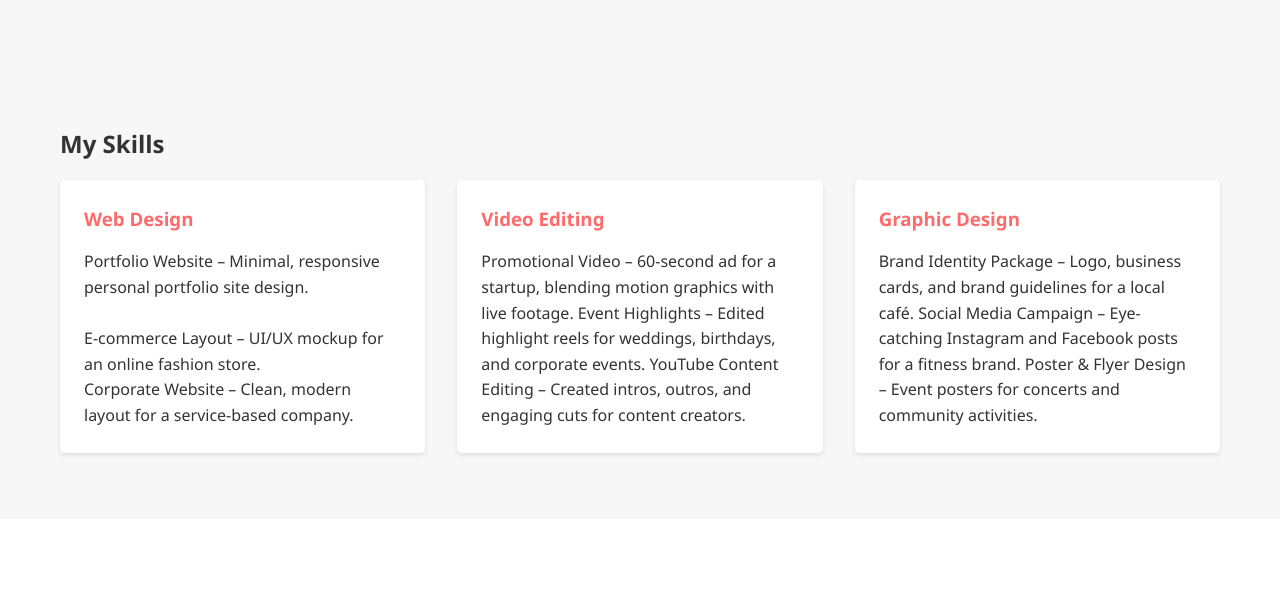
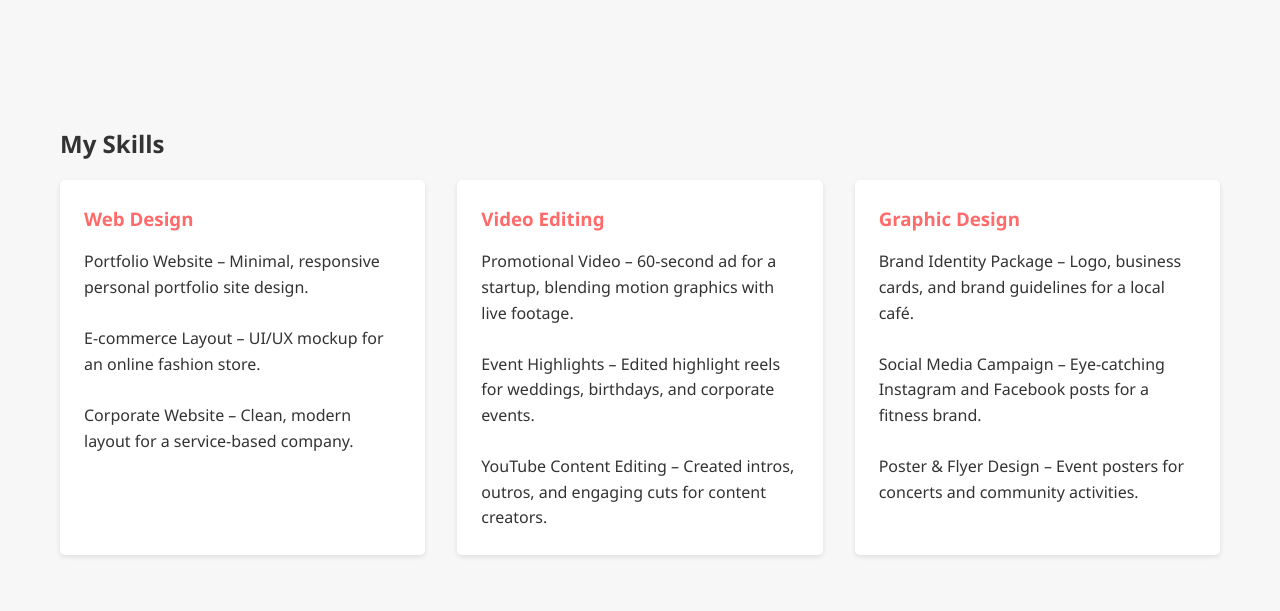
Before and after one commit to Libo-on17/webpagenisean, a plain HTML site: page portfolio/index.html in a window 1280 px wide. Shown: the part 594-1205 px from the top of the page. Drawn offline with Linux system fonts and the light colour scheme.

Commit message:
index.html

```diff
--- a/portfolio/index.html
+++ b/portfolio/index.html
@@ -51,23 +51,24 @@
                         <p>Portfolio Website – Minimal, responsive personal portfolio site design.</p>
                         <br>
                         <p>E-commerce Layout – UI/UX mockup for an online fashion store.</p>
+                        <br>
                         <p>Corporate Website – Clean, modern layout for a service-based company.</p>
                     </div>
                     <div class="skill-item">
                         <h3>Video Editing</h3>
-                        <p>Promotional Video – 60-second ad for a startup, blending motion graphics with live footage.
-
-Event Highlights – Edited highlight reels for weddings, birthdays, and corporate events.
-
-YouTube Content Editing – Created intros, outros, and engaging cuts for content creators.</p>
+                        <p>Promotional Video – 60-second ad for a startup, blending motion graphics with live footage.</p>
+                        <br>
+                        <p>Event Highlights – Edited highlight reels for weddings, birthdays, and corporate events.</p>
+                        <br>
+                        <p>YouTube Content Editing – Created intros, outros, and engaging cuts for content creators.</p>
                     </div>
                     <div class="skill-item">
                         <h3>Graphic Design</h3>
-                        <p>Brand Identity Package – Logo, business cards, and brand guidelines for a local café.
-
-Social Media Campaign – Eye-catching Instagram and Facebook posts for a fitness brand.
-
-Poster & Flyer Design – Event posters for concerts and community activities.</p>
+                        <p>Brand Identity Package – Logo, business cards, and brand guidelines for a local café.</p>
+                        <br>
+                        <p>Social Media Campaign – Eye-catching Instagram and Facebook posts for a fitness brand.</p>
+                        <br>
+                        <p>Poster & Flyer Design – Event posters for concerts and community activities.</p>
                     </div>
                 </div>
             </div>
```
